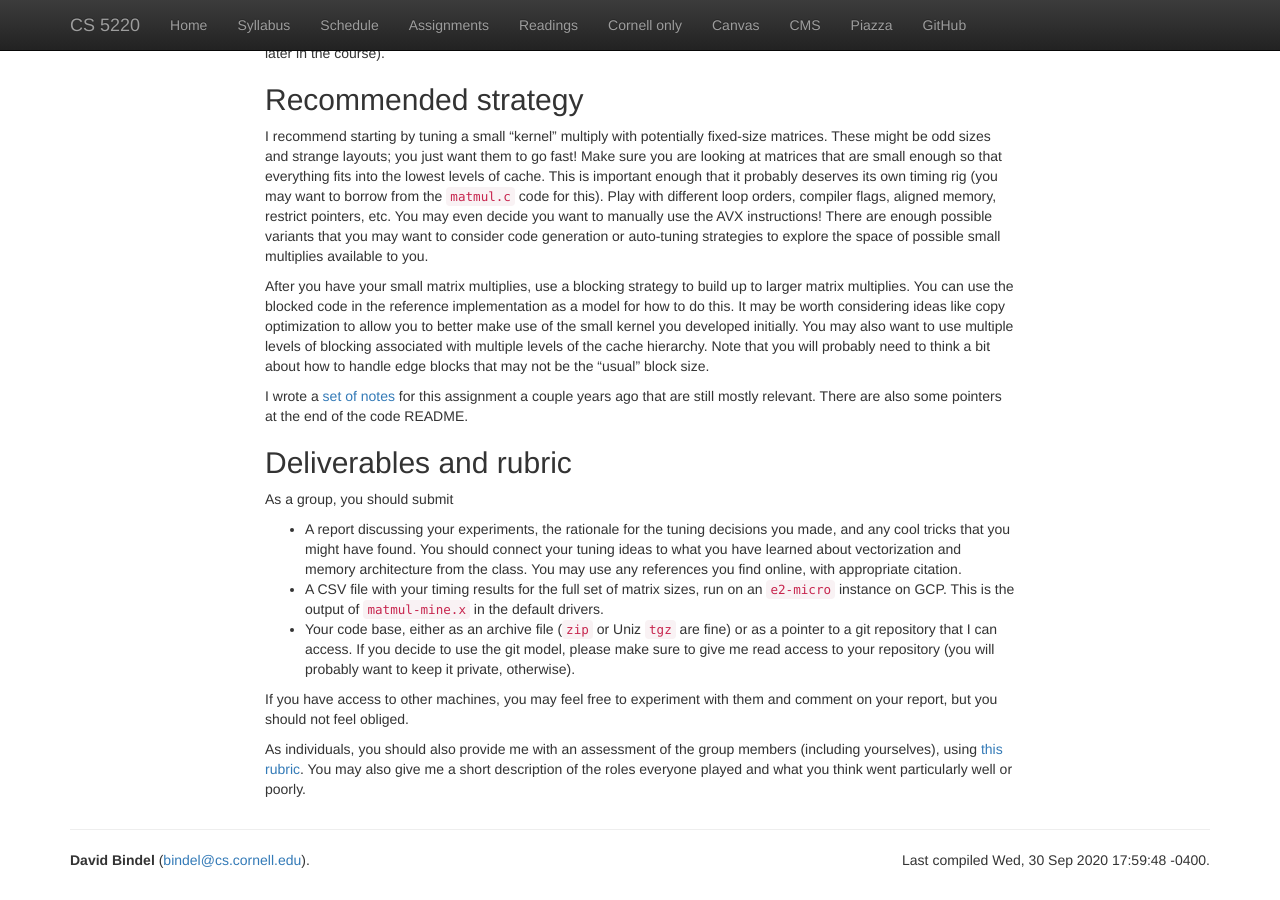
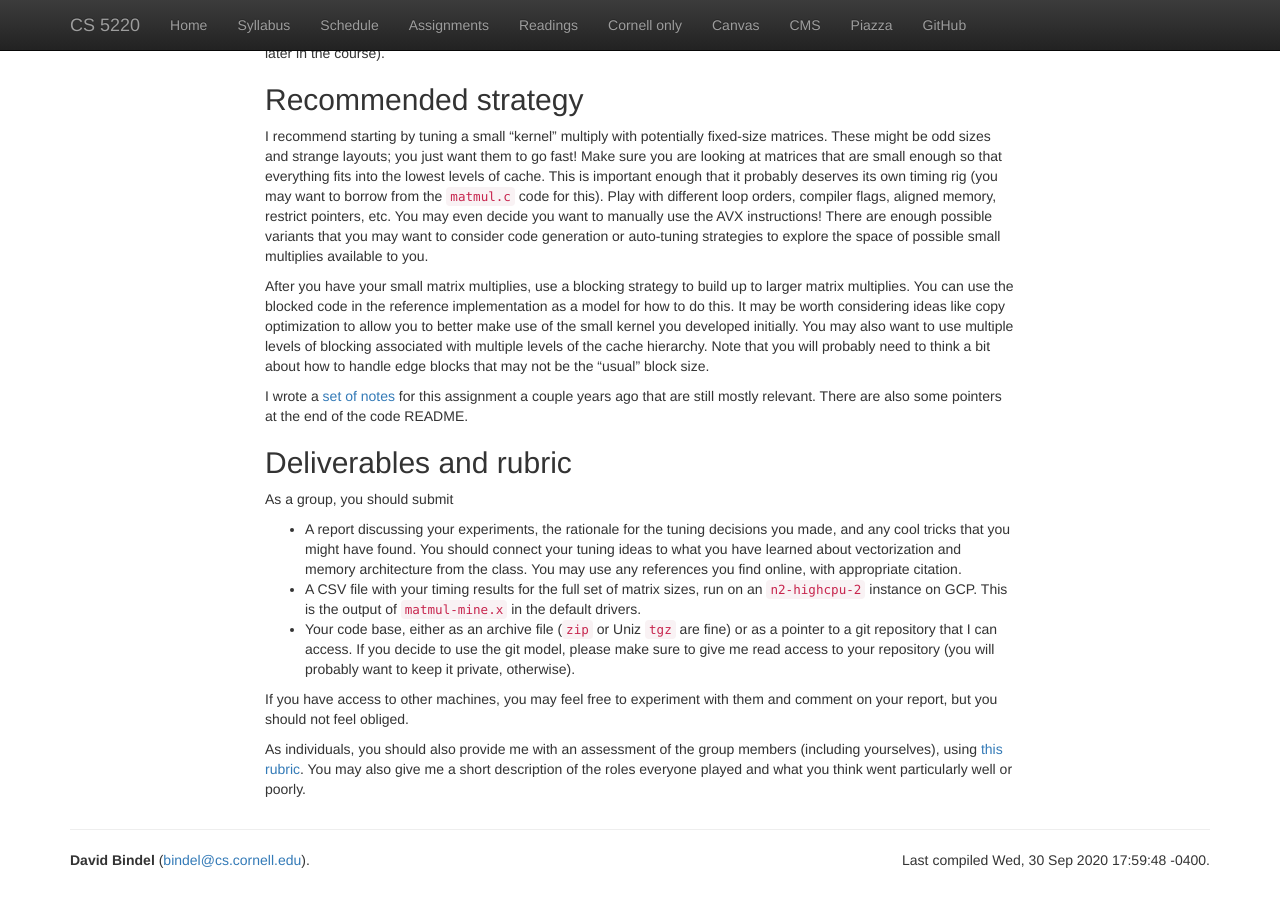
Before and after one commit to cs5220-f20/web, a Jekyll site: the page built from web/hw/proj1.md, in a window 1280 px wide and 900 px high, scrolled down 1210 px. Built offline with Jekyll 4.4.1, drawn with Linux system fonts in a browser that asks for light colours; nearby versions of some CDN libraries.

Commit message:
Switch to n2-highcpu-2.

```diff
--- a/web/hw/proj1.md
+++ b/web/hw/proj1.md
@@ -105,7 +105,7 @@ As a group, you should submit
   vectorization and memory architecture from the class.
   You may use any references you find online, with appropriate citation.
 - A CSV file with your timing results for the full set of matrix
-  sizes, run on an `e2-micro` instance on GCP.  This is the output of
+  sizes, run on an `n2-highcpu-2` instance on GCP.  This is the output of
   `matmul-mine.x` in the default drivers.
 - Your code base, either as an archive file (`zip` or Uniz `tgz` are
   fine) or as a pointer to a git repository that I can access.  If you
```
